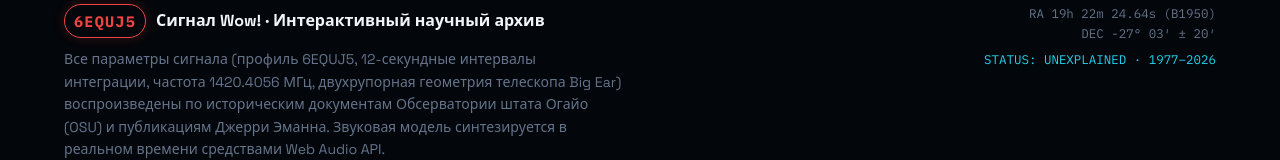
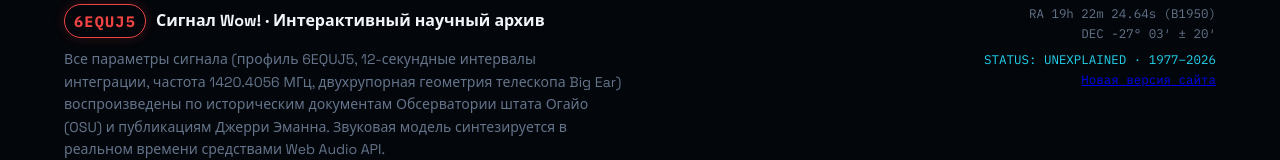
Before and after one commit to WorldMysteries/wow-ru, a plain HTML site: page index.html in a window 1280 px wide. Shown: the part 6598-6758 px from the top of the page. Drawn offline with Linux system fonts and the light colour scheme.

Commit message:
Add link to new site version in footer

```diff
--- a/index.html
+++ b/index.html
@@ -1599,6 +1599,7 @@
         <div>RA 19h 22m 24.64s (B1950)</div>
         <div>DEC -27° 03′ ± 20′</div>
         <div style="color: var(--cyan); margin-top: 6px;">STATUS: UNEXPLAINED · 1977–2026</div>
+        <div><a href="https://untoldarchive.com/signal-wow-ru/">Новая версия сайта</a></div>
       </div>
     </div>
   </footer>
```
